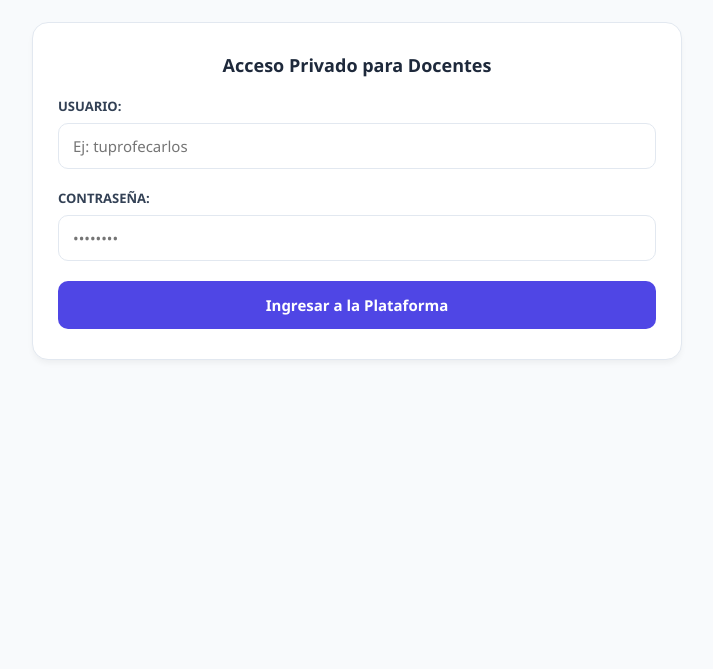
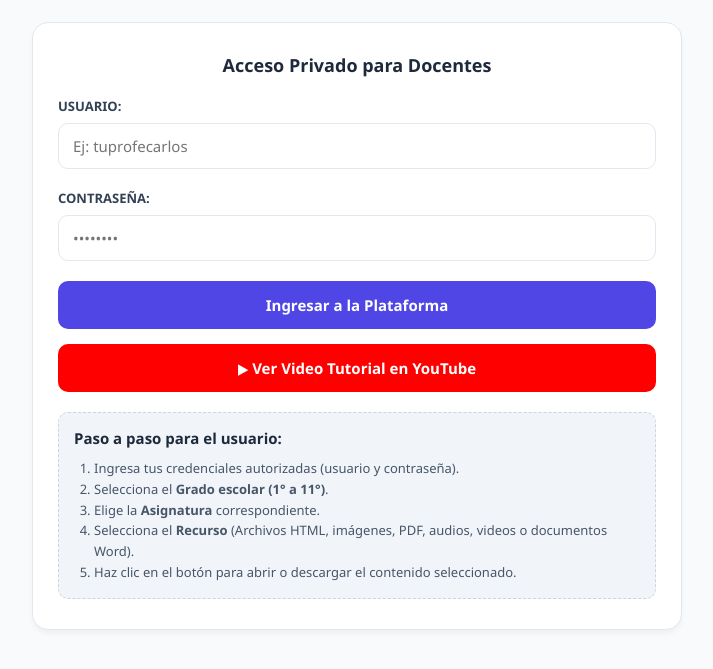
Before and after one commit to carm100492/SERVIDOR_PEI, a plain HTML site: page index.html in a window 1280 px wide. Shown: the part 93-762 px from the top of the page, without its empty margins (283-996 px from the left). Drawn offline with Linux system fonts and the light colour scheme.

Commit message:
Update index.html

```diff
--- a/index.html
+++ b/index.html
@@ -58,6 +58,7 @@
             border-radius: 16px;
             border: 1px solid var(--border-color);
             box-shadow: 0 4px 6px -1px rgba(0, 0, 0, 0.05);
+            margin-bottom: 20px;
         }
 
         .form-group {
@@ -109,6 +110,21 @@
             cursor: not-allowed;
         }
 
+        .btn-tutorial {
+            background-color: #ff0000;
+            color: white;
+            margin-top: 15px;
+            display: flex;
+            align-items: center;
+            justify-content: center;
+            gap: 8px;
+            text-decoration: none;
+        }
+
+        .btn-tutorial:hover {
+            background-color: #cc0000;
+        }
+
         .btn-cerrar {
             background-color: #f1f5f9;
             color: #475569;
@@ -126,6 +142,27 @@
             border-radius: 8px;
             margin-bottom: 20px;
             color: var(--text-dark);
+        }
+
+        .guia-box {
+            background: #f1f5f9;
+            border-radius: 10px;
+            padding: 15px;
+            margin-top: 20px;
+            border: 1px dashed #cbd5e1;
+        }
+
+        .guia-box h3 {
+            font-size: 15px;
+            color: #1e293b;
+            margin-bottom: 10px;
+        }
+
+        .guia-box ol {
+            padding-left: 20px;
+            font-size: 13px;
+            color: #475569;
+            line-height: 1.6;
         }
 
         #vistaPlataforma {
@@ -150,7 +187,7 @@
         <p>Plataforma de Contenidos Académicos Multiformato</p>
     </div>
 
-    <!-- VISTA 1: INICIO DE SESIÓN -->
+    <!-- VISTA 1: INICIO DE SESIÓN Y GUÍA -->
     <div id="vistaLogin" class="card">
         <h2 style="text-align: center; margin-bottom: 20px; font-size: 18px; color: #1e293b;">Acceso Privado para Docentes</h2>
         <form onsubmit="iniciarSesion(event)">
@@ -165,9 +202,26 @@
             <button type="submit" id="btnIngresar">Ingresar a la Plataforma</button>
             <div id="msgError"></div>
         </form>
+
+        <a href="https://www.youtube.com" target="_blank" style="text-decoration: none;">
+            <button type="button" class="btn-tutorial">
+                ▶ Ver Video Tutorial en YouTube
+            </button>
+        </a>
+
+        <div class="guia-box">
+            <h3>Paso a paso para el usuario:</h3>
+            <ol>
+                <li>Ingresa tus credenciales autorizadas (usuario y contraseña).</li>
+                <li>Selecciona el <strong>Grado escolar (1° a 11°)</strong>.</li>
+                <li>Elige la <strong>Asignatura</strong> correspondiente.</li>
+                <li>Selecciona el <strong>Recurso</strong> (Archivos HTML, imágenes, PDF, audios, videos o documentos Word).</li>
+                <li>Haz clic en el botón para abrir o descargar el contenido seleccionado.</li>
+            </ol>
+        </div>
     </div>
 
-    <!-- VISTA 2: PANEL PRINCIPAL Y EXPLORADOR DE ARCHIVOS -->
+    <!-- VISTA 2: PANEL PRINCIPAL Y EXPLORADOR DE ARCHIVOS MULTIFORMATO -->
     <div id="vistaPlataforma" class="card">
         <div id="saludoDocente" class="saludo-card"></div>
 
@@ -178,6 +232,14 @@
                 <option value="Grado-1">Grado 1°</option>
                 <option value="Grado-2">Grado 2°</option>
                 <option value="Grado-3">Grado 3°</option>
+                <option value="Grado-4">Grado 4°</option>
+                <option value="Grado-5">Grado 5°</option>
+                <option value="Grado-6">Grado 6°</option>
+                <option value="Grado-7">Grado 7°</option>
+                <option value="Grado-8">Grado 8°</option>
+                <option value="Grado-9">Grado 9°</option>
+                <option value="Grado-10">Grado 10°</option>
+                <option value="Grado-11">Grado 11°</option>
             </select>
         </div>
 
@@ -189,7 +251,7 @@
         </div>
 
         <div class="form-group">
-            <label for="selectArchivo">3. Selecciona el Recurso:</label>
+            <label for="selectArchivo">3. Selecciona el Recurso (HTML, PDF, Audio, Imagen, etc.):</label>
             <select id="selectArchivo" onchange="activarBotonVer()" disabled>
                 <option value="">Elige una asignatura primero...</option>
             </select>
@@ -201,7 +263,6 @@
 </div>
 
 <script>
-    // URL activa de Render
     const URL_BACKEND = "https://backend-profe-carlos.onrender.com";
 
     // 1. INICIAR SESIÓN Y VALIDAR MEMBRESÍA
@@ -279,7 +340,7 @@
         selectAsignatura.disabled = false;
     }
 
-    // 3. OBTENER ARCHIVOS DESDE GITHUB
+    // 3. OBTENER ARCHIVOS MULTIFORMATO DESDE GITHUB
     async function cargarArchivos() {
         const grado = document.getElementById('selectGrado').value;
         const asignatura = document.getElementById('selectAsignatura').value;
@@ -303,6 +364,7 @@
             if (Array.isArray(archivos) && archivos.length > 0) {
                 archivos.forEach(file => {
                     const opt = document.createElement('option');
+                    // Almacenamos la URL de descarga/vista del recurso
                     opt.value = file.download_url;
                     opt.textContent = file.name;
                     selectArchivo.appendChild(opt);
@@ -323,7 +385,7 @@
         btnVer.disabled = !selectArchivo.value;
     }
 
-    // 5. ABRIR O DESCARGAR RECURSO
+    // 5. ABRIR RECURSO EN NUEVA PESTAÑA (SOPORTA HTML, IMÁGENES, AUDIO, PDF, ETC.)
     function mostrarRecurso() {
         const urlArchivo = document.getElementById('selectArchivo').value;
         if (urlArchivo) {
```
